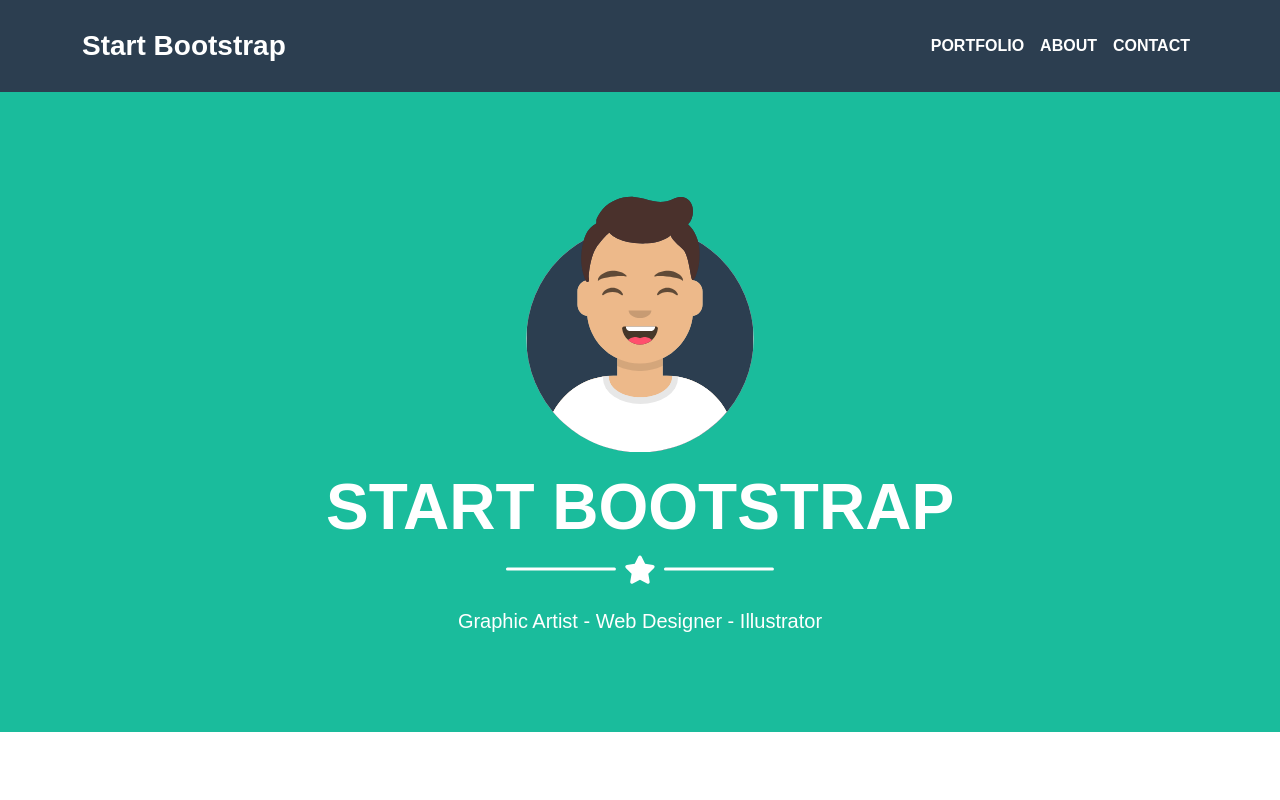
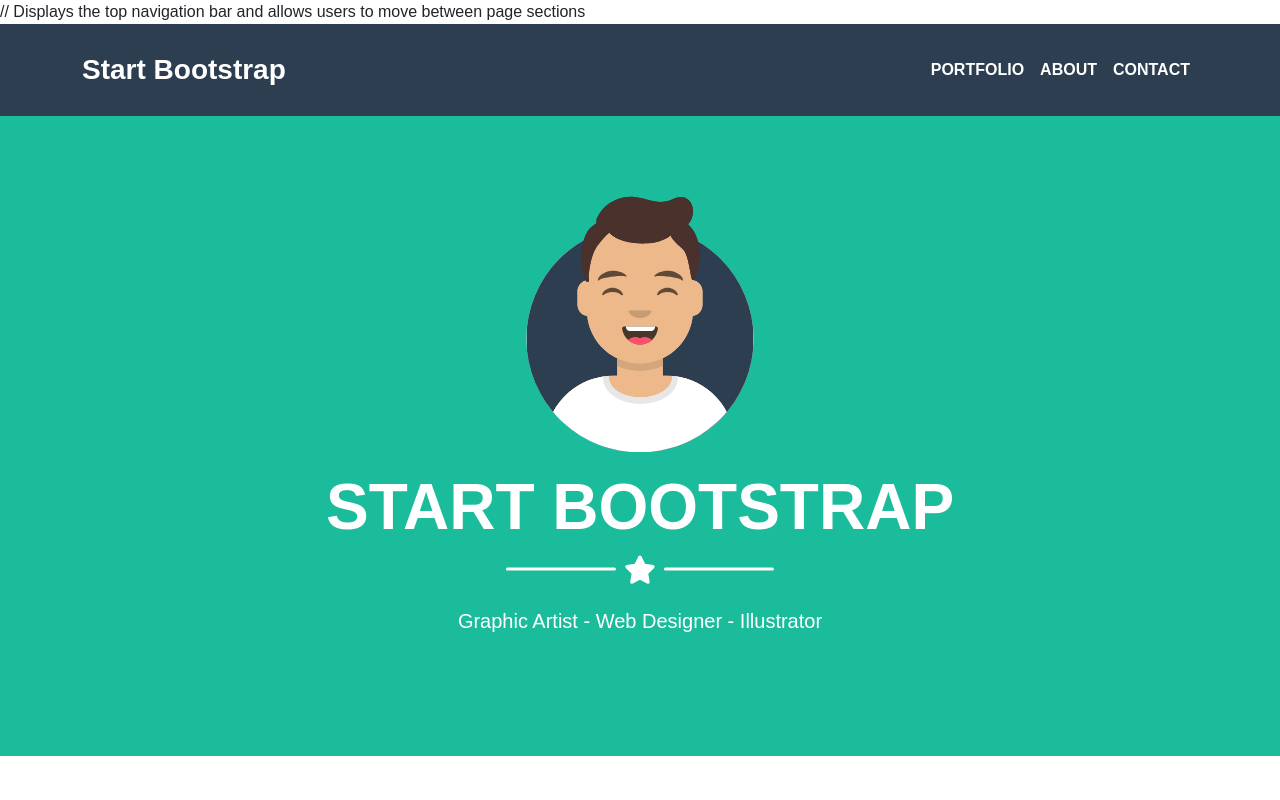
Before and after one commit to roaa-1/react1, a React (Vite) app: page / in a window 1280 px wide. Shown: the top 800 px of the page. Built offline with nearby package versions, Linux system fonts and the light colour scheme; the HTML template or start-up script is replaced by a standard one; a web font is replaced by a local one.

Commit message:
creat Navbar

```diff
--- a/src/App.jsx
+++ b/src/App.jsx
@@ -9,7 +9,9 @@ function App() {
 
   return (
     <>
+    // Displays the top navigation bar and allows users to move between page sections
       <Navbar />
+
       <Hero />
       <Portfolio />
       <About />
```
